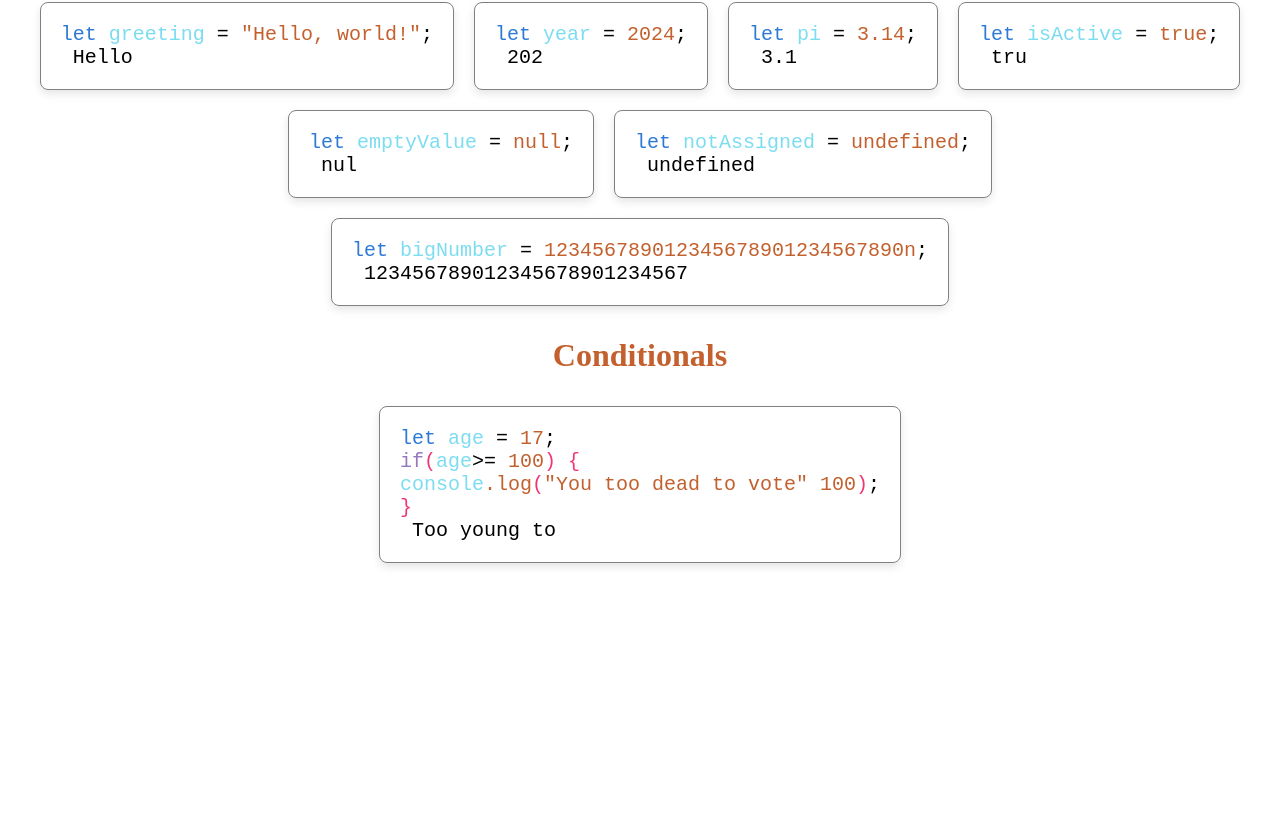
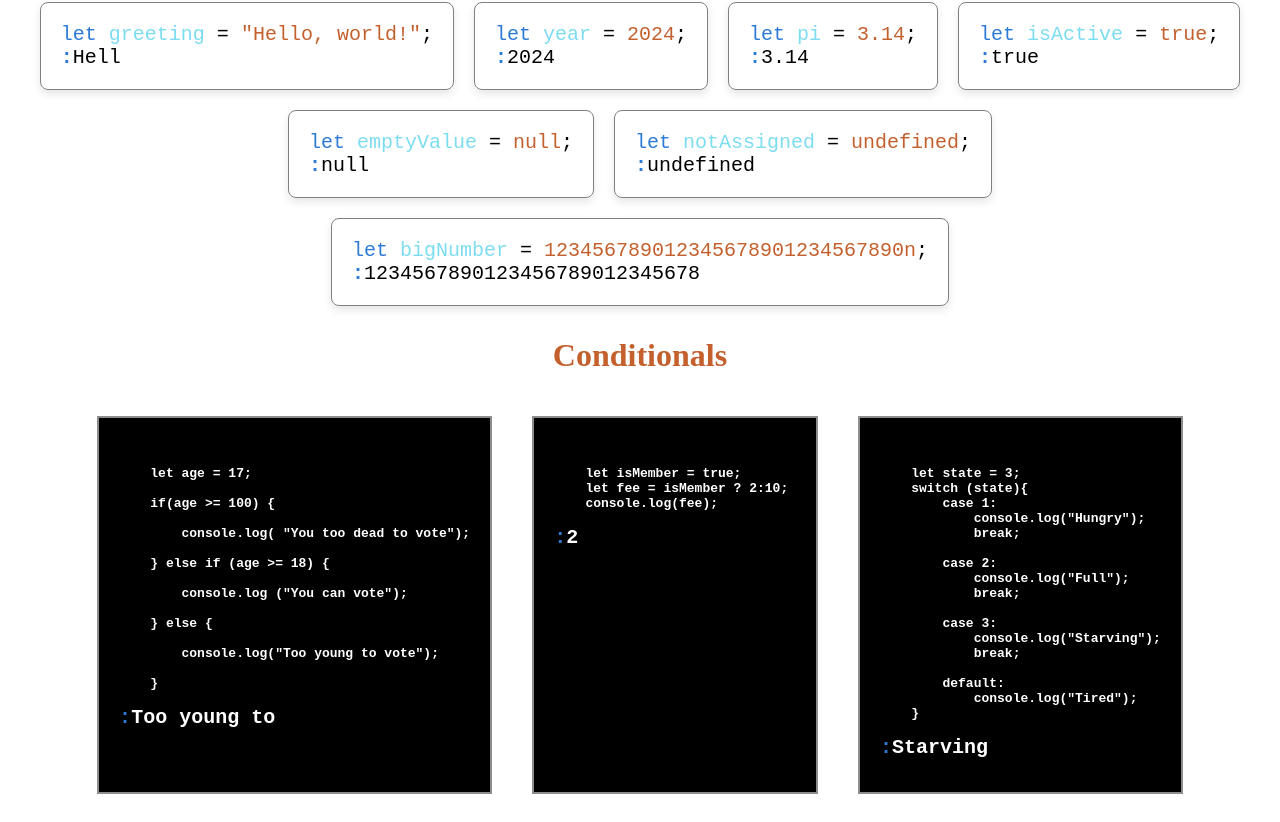
Before and after one commit to Traer3/ReactJs, a React (Create React App) app in the folder javascript-basics/: page / in a window 1280 px wide. Shown: the part 284-1106 px from the top of the page. Before the commit the page ends 865 px from the top, so only its background shows below. Built offline with nearby package versions, Linux system fonts and the light colour scheme.

Commit message:
Changes to be committed:

```diff
--- a/javascript-basics/src/components/Conditionals.js
+++ b/javascript-basics/src/components/Conditionals.js
@@ -1,85 +1,60 @@
 import React from "react";
-import ImitationTerminal from "./ImitationTerminal";
-import style from "./VariablesStyle.module.css";
-import TerminalText from "./TerminalText";
+import TerminalWindow from "./TerminalWindow";
+
 
 
 const Conditionals = () => {
 
+    const IfElceCodeText =`
     let age = 17;
 
     if(age >= 100) {
+
         console.log( "You too dead to vote");
+
     } else if (age >= 18) {
+
         console.log ("You can vote");
+
     } else {
+
         console.log("Too young to vote");
+
     }
-
-
-
-
+    `
+    const TernaryConditionalText=`
     let isMember = true;
     let fee = isMember ? 2:10;
     console.log(fee);
+    `
 
-
+    const SwitchCaseText=`
     let state = 3;
     switch (state){
         case 1:
             console.log("Hungry");
             break;
+
         case 2:
             console.log("Full");
             break;
+
         case 3:
             console.log("Starving");
             break;
+
         default:
             console.log("Tired");
     }
-
-
-
-    /////////////
-
-    //let age = 17;
-
-    if(age >= 100) {
-        console.log( "You too dead to vote");
-    } else if (age >= 18) {
-        console.log ("You can vote");
-    } else {
-        console.log("Too young to vote");
-    }
-
-    const code = ""
+    `
 
     return(
         <>
-            <div className={style.variablesStyle}>
-                <span className={style.variableColor}>let</span>
-                <span className={style.variableName}> age </span> =
-                <span className={style.variableData}> 17</span>;
-                <br/>
-                <span className={style.variableIf}>if</span>
-                <span className={style.variableO}>{'('}</span>
-                <span className={style.variableName}>age</span>
-                <span >{'>'}</span>=
-                <span className={style.variableData}> 100</span>
-                <span className={style.variableO}>{')'}</span>
-                <span className={style.variableO}> {'{'}</span>
-                <br/>
-                <span className={style.variableName}>console</span>
-                <span className={style.variableData}>.log</span>
-                <span className={style.variableO}>{'('}</span>
-                <span className={style.variableData}>"You too dead to vote"</span>
-                <span className={style.variableData}> 100</span>
-                <span className={style.variableO}>{')'}</span>;
-                <br/>
-                <span className={style.variableO}> {'}'}</span>
-                <ImitationTerminal incomingText="Too young to vote"/>
-             </div>
+             <div style={{ display: 'flex', justifyContent: 'center' , flexWrap: 'wrap' , }}>
+                <TerminalWindow incomingText={IfElceCodeText} answer={"Too young to vote"}/>
+                <TerminalWindow incomingText={TernaryConditionalText} answer={"2"}/>
+                <TerminalWindow incomingText={SwitchCaseText} answer={"Starving"}/>
+            </div>
 
         </>
     );
--- a/javascript-basics/src/components/TerminalText.jsx
+++ /dev/null
@@ -1,16 +0,0 @@
-import React from "react";
-
-
-
-
-const TerminalText = ({incomingText}) => {
-
-
-    return(
-        <div style={{ display: 'flex', justifyContent: 'center', border: '1px solid #8D8D8F', padding: '20px', backgroundColor: 'black', }}>
-            <h1 style={{color: 'white'}}>{incomingText}</h1>
-        </div>
-    );
-};
-
-export default TerminalText;
--- /dev/null
+++ b/javascript-basics/src/components/TerminalWindow.jsx
@@ -0,0 +1,34 @@
+import React from "react";
+import ImitationTerminal from "./ImitationTerminal";
+
+
+
+
+const TerminalWindow = ({incomingText,answer}) => {
+
+
+    return(
+        <div style={{
+             display: 'flex',
+             justifyContent: 'center',
+             border: '2px solid #8D8D8F',
+             padding: '20px',
+             margin:'20px',
+             backgroundColor: 'black',
+             color:'white',
+              fontWeight:'bold',
+             //initiate width & height if visual error
+             //overflowY: 'scroll',
+            }}
+        >
+
+          <pre>
+            {incomingText}
+            <ImitationTerminal incomingText={answer}/>
+          </pre>
+
+        </div>
+    );
+};
+
+export default TerminalWindow;
```
